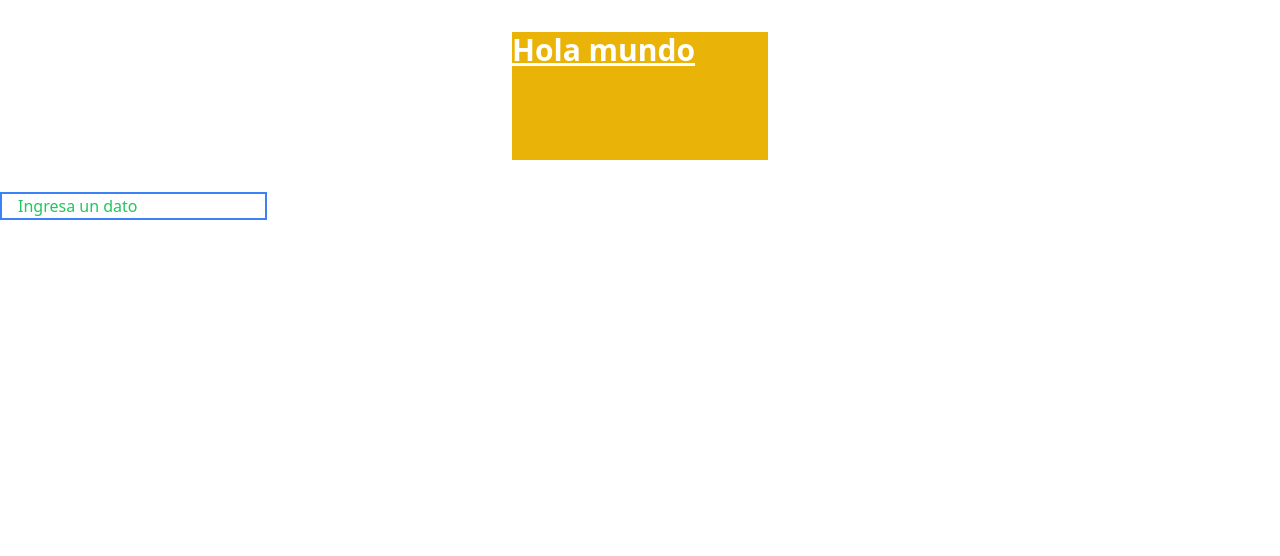
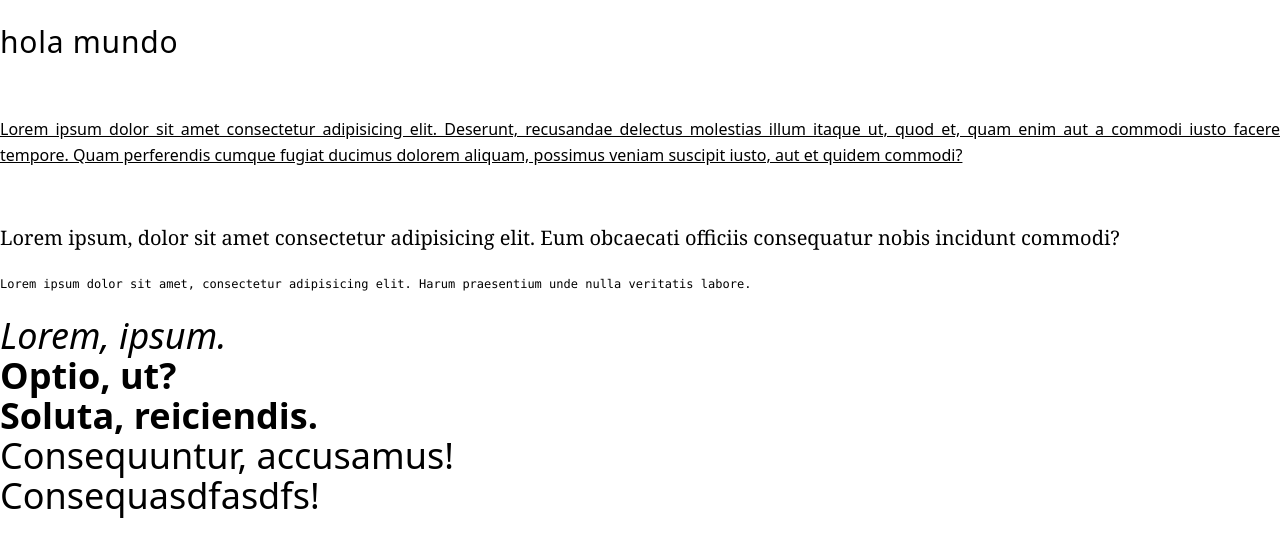
Before and after one commit to devenriq/P-Tailwind, a website: page src/index.html in a window 1280 px wide. Drawn offline with nearby package versions, Linux system fonts and the light colour scheme; files that its build step writes are made by us from their sources.

Commit message:
played with styles over the texts

```diff
--- a/src/index.html
+++ b/src/index.html
@@ -7,16 +7,30 @@
     <link rel="stylesheet" href="../dist/output.css" />
     <title>Test</title>
   </head>
-  <body>
-    <h1
-      class="h-32 w-1/5 my-8 mx-auto text-3xl font-bold underline bg-yellow-500 text-white"
-    >
-      Hola mundo
-    </h1>
-    <input
-      type="text"
-      class="px-4 border-2 border-blue-500 placeholder-green-500"
-      placeholder="Ingresa un dato"
-    />
+    <br>
+    <h1 class="font-sans text-3xl tracking-wide lowercase">HOLA MUNDO</h1>
+
+    </br>
+    <p class="my-8 leading-relaxed text-justify  underline">Lorem ipsum dolor sit amet consectetur adipisicing elit. Deserunt, recusandae delectus molestias illum itaque ut, quod et, quam enim aut a commodi iusto facere tempore. Quam perferendis cumque fugiat ducimus dolorem aliquam, possimus veniam suscipit iusto, aut et quidem commodi?</p>
+    </br>
+
+    <p class="text-xl font-serif">
+      Lorem ipsum, dolor sit amet consectetur adipisicing elit. Eum obcaecati
+      officiis consequatur nobis incidunt commodi?
+    </p>
+    </br>
+    <p class="text-xs font-mono">
+      Lorem ipsum dolor sit amet, consectetur adipisicing elit. Harum
+      praesentium unde nulla veritatis labore.
+    </p>
+  </br>
+    <ul class="text-4xl">
+      <li class="italic">Lorem, ipsum.</li>
+      <li class="font-bold">Optio, ut?</li>
+      <li class="font-extrabold">Soluta, reiciendis.</li>
+      <li class="font-light">Consequuntur, accusamus!</li>
+      <li class="font-hairline hover:text-base">Consequasdfasdfs!</li>
+    </ul>
+
   </body>
 </html>
```
Also changed, not shown: src/display.html (added).
